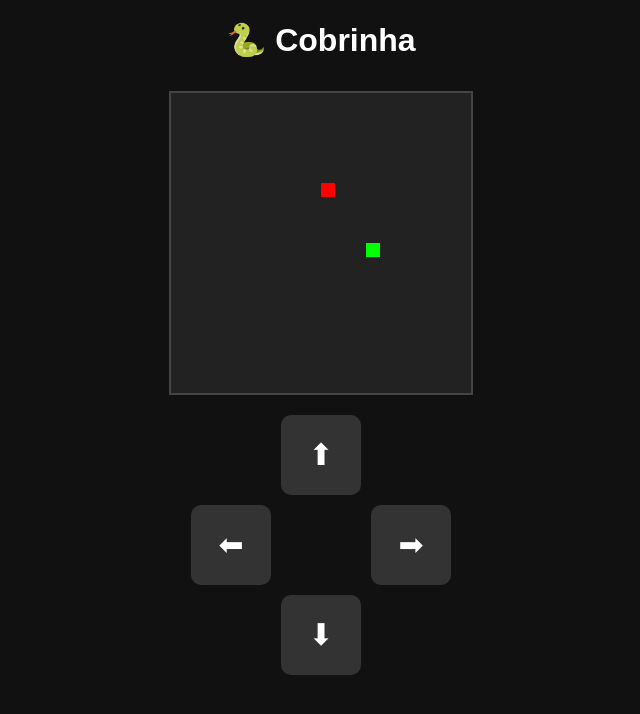
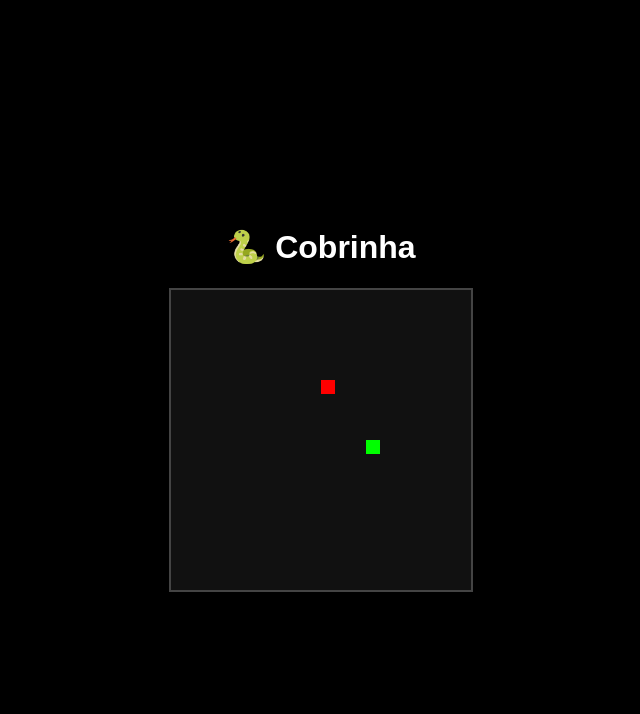
Before and after one commit to ppnascpp/meu-app, a plain HTML site: page index.html in a window 1280 px wide. Shown: the whole page, without its empty margins (319-959 px from the left). Drawn offline with Linux system fonts and the light colour scheme.

Commit message:
Add files via upload

```diff
--- a/index.html
+++ b/index.html
@@ -2,72 +2,42 @@
 <html lang="pt-BR">
 <head>
   <meta charset="UTF-8">
-  <title>Jogo da Cobrinha</title>
+  <title>Cobrinha Touch</title>
   <style>
     * { box-sizing: border-box; }
     body {
       margin: 0;
-      background: #111;
+      background: #000;
       display: flex;
       flex-direction: column;
       align-items: center;
       justify-content: center;
-      color: white;
-      font-family: sans-serif;
+      height: 100vh;
+      touch-action: none;
+      user-select: none;
     }
     canvas {
-      background: #222;
-      margin-top: 10px;
+      background: #111;
       border: 2px solid #444;
       touch-action: none;
     }
-    .controls {
-      display: grid;
-      grid-template-columns: repeat(3, 80px);
-      gap: 10px;
+    h1 {
+      color: white;
       margin-top: 20px;
-    }
-    .btn {
-      width: 80px;
-      height: 80px;
-      background: #333;
-      border-radius: 10px;
-      font-size: 30px;
-      display: flex;
-      align-items: center;
-      justify-content: center;
-      user-select: none;
-    }
-    .btn:active {
-      background: #555;
+      font-family: sans-serif;
     }
   </style>
 </head>
 <body>
-
   <h1>🐍 Cobrinha</h1>
   <canvas id="game" width="300" height="300"></canvas>
-
-<div class="controls">
-  <div></div>
-  <div class="btn" onclick="dir = 'up'">⬆</div>
-  <div></div>
-  <div class="btn" onclick="dir = 'left'">⬅</div>
-  <div></div>
-  <div class="btn" onclick="dir = 'right'">➡</div>
-  <div></div>
-  <div class="btn" onclick="dir = 'down'">⬇</div>
-  <div></div>
-</div>
 
   <script>
     const canvas = document.getElementById("game");
     const ctx = canvas.getContext("2d");
-
     const grid = 15;
     let snake = [{x: 150, y: 150}];
     let food = {x: 0, y: 0};
-  let dir = 'right';
     let dx = grid, dy = 0;
 
     function randPos() {
@@ -81,27 +51,17 @@
 
     placeFood();
 
-  function updateDirection() {
-    if (dir === 'up' && dy === 0)      { dx = 0; dy = -grid; }
-    if (dir === 'down' && dy === 0)    { dx = 0; dy = grid;  }
-    if (dir === 'left' && dx === 0)    { dx = -grid; dy = 0; }
-    if (dir === 'right' && dx === 0)   { dx = grid; dy = 0;  }
-  }
-
     function gameLoop() {
-    updateDirection();
-
       const head = {x: snake[0].x + dx, y: snake[0].y + dy};
 
-    // fim de jogo
+      // colisões
       if (
         head.x < 0 || head.x >= canvas.width ||
         head.y < 0 || head.y >= canvas.height ||
-      snake.some(seg => seg.x === head.x && seg.y === head.y)
+        snake.some(s => s.x === head.x && s.y === head.y)
       ) {
         alert("💀 Game Over!");
         snake = [{x: 150, y: 150}];
-      dir = 'right';
         dx = grid; dy = 0;
         placeFood();
         return;
@@ -115,10 +75,10 @@
         snake.pop();
       }
 
-    ctx.fillStyle = "#222";
+      ctx.fillStyle = "#111";
       ctx.fillRect(0, 0, canvas.width, canvas.height);
 
-    ctx.fillStyle = "#0f0";
+      ctx.fillStyle = "lime";
       snake.forEach(s => ctx.fillRect(s.x, s.y, grid - 1, grid - 1));
 
       ctx.fillStyle = "red";
@@ -126,7 +86,38 @@
     }
 
     setInterval(gameLoop, 150);
+
+    // controle por swipe/touch
+    let touchStartX = 0;
+    let touchStartY = 0;
+
+    canvas.addEventListener("touchstart", e => {
+      const touch = e.touches[0];
+      touchStartX = touch.clientX;
+      touchStartY = touch.clientY;
+    });
+
+    canvas.addEventListener("touchend", e => {
+      const touch = e.changedTouches[0];
+      const dxTouch = touch.clientX - touchStartX;
+      const dyTouch = touch.clientY - touchStartY;
+
+      if (Math.abs(dxTouch) > Math.abs(dyTouch)) {
+        // horizontal
+        if (dxTouch > 0 && dx !== -grid) {
+          dx = grid; dy = 0;
+        } else if (dxTouch < 0 && dx !== grid) {
+          dx = -grid; dy = 0;
+        }
+      } else {
+        // vertical
+        if (dyTouch > 0 && dy !== -grid) {
+          dx = 0; dy = grid;
+        } else if (dyTouch < 0 && dy !== grid) {
+          dx = 0; dy = -grid;
+        }
+      }
+    });
   </script>
-
 </body>
 </html>
```
Lines whose indentation alone changed are shown as unchanged.
